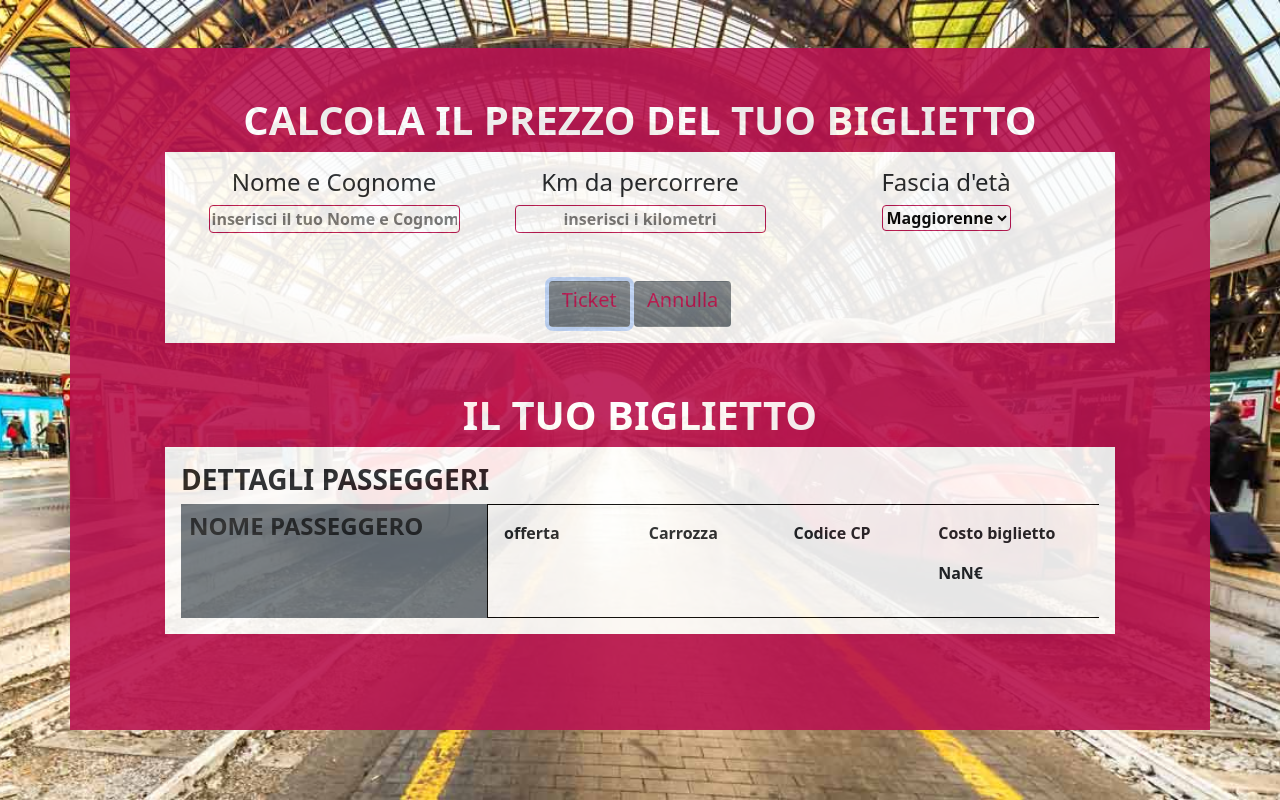
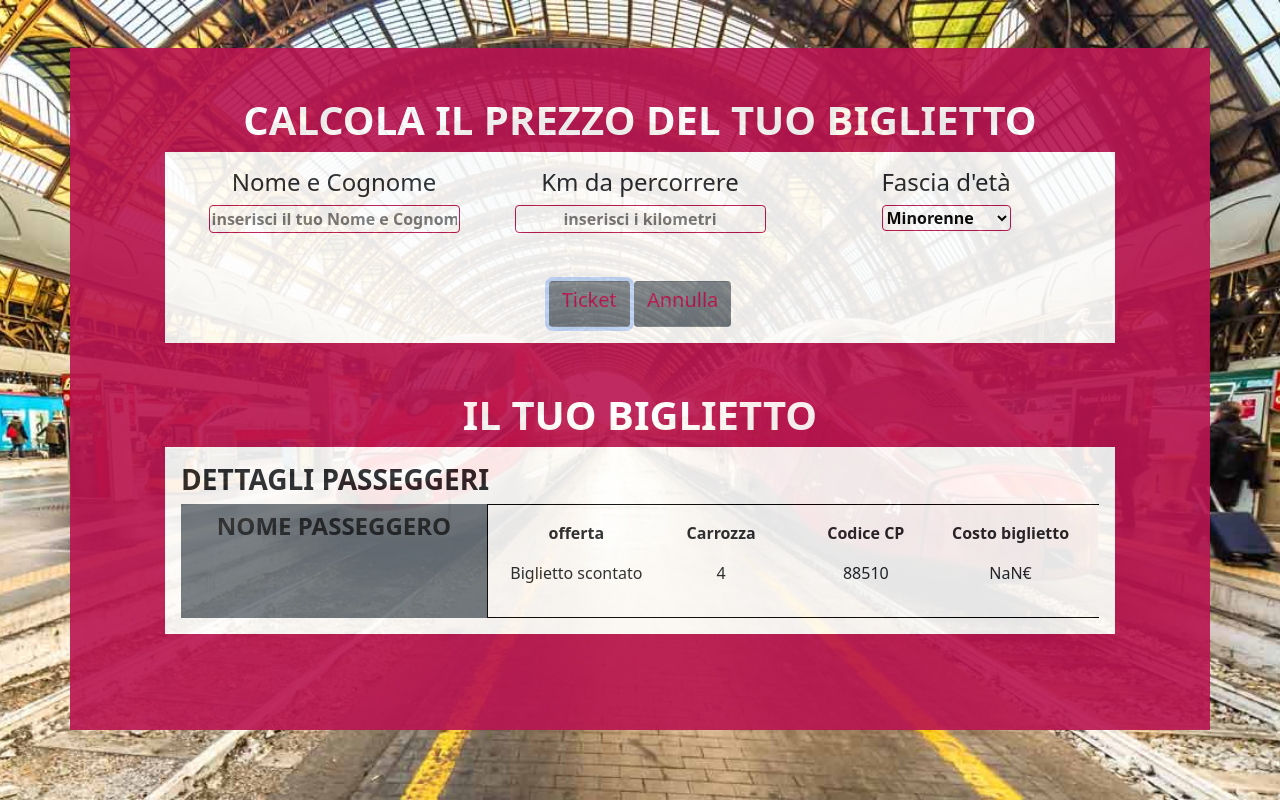
Before and after one commit to Francesco-Capriolo/js-biglietto-treno-form, a plain HTML site: page index.html in a window 1280 px wide. Both pictures are taken after a click on the button "Ticket". Drawn offline with nearby package versions, Linux system fonts and the light colour scheme.

Commit message:
completed js ticket code

```diff
--- a/index.html
+++ b/index.html
@@ -51,8 +51,8 @@
                             Fascia d'età
                         </h4>
                         <select name="" id="input-age" class="bg-white rounded">
-                            <option value="minor">Maggiorenne</option>
-                            <option value="adult">Minorenne</option>
+                            <option value="minor">Minorenne</option>
+                            <option value="adult">Maggiorenne</option>
                             <option value="over">Over 65</option>
                         </select>
                     </div>
@@ -69,11 +69,11 @@
                 <h1 class="text-white text-uppercase text-center fw-bold">
                     il tuo biglietto
                 </h1>
-                <div class="col-10  p-3 mb-5 bg-white fw-bold">
+                <div class="col-10  p-3 mb-5 bg-white">
                     <h3 class="text-uppercase fw-bold">
                         dettagli passeggeri
                     </h3>
-                    <div class="col-12 d-flex flex-wrap">
+                    <div class="col-12 d-flex flex-wrap text-center">
                         <div class="col-12 col-sm-4 bg-secondary p-2">
                             <h4 class="text-uppercase fw-bold">
                                 nome passeggero
--- a/js/main.js
+++ b/js/main.js
@@ -11,16 +11,23 @@ document.getElementById("button-ticket").addEventListener('click', function myFu
     let bill = (kilometri * 0.27);
 
     if (age == "minor") {
-        console.log(bill - (bill * (17 / 100)));
         bill = (bill - (bill * (17 / 100))).toFixed(2);
-        console.log(bill)
+        console.log(bill);
     } else if (age == "over") {
-        console.log(bill - (bill * (33 / 100)));
         bill = (bill - (bill * (33 / 100))).toFixed(2);
-        console.log(bill)
+        console.log(bill);
     } else {
-        console.log(bill)
+        console.log(bill);
     }
+
+    if ((age == "minor") || (age == "over")) {
+        document.getElementById("ticket-offer").innerHTML = "Biglietto scontato";
+    } else {
+        document.getElementById("ticket-offer").innerHTML = "Biglietto Standard";
+    }
+
+    document.getElementById("number-carriage").innerHTML = Math.floor(Math.random() * 10) + 1;
+    document.getElementById("cod-cp").innerHTML = Math.floor(Math.random() * 100000) + 10000;
+    document.getElementById("user-name").innerHTML = nominativo;
     document.getElementById("price").innerHTML = (bill) + "€";
-
 });
```
